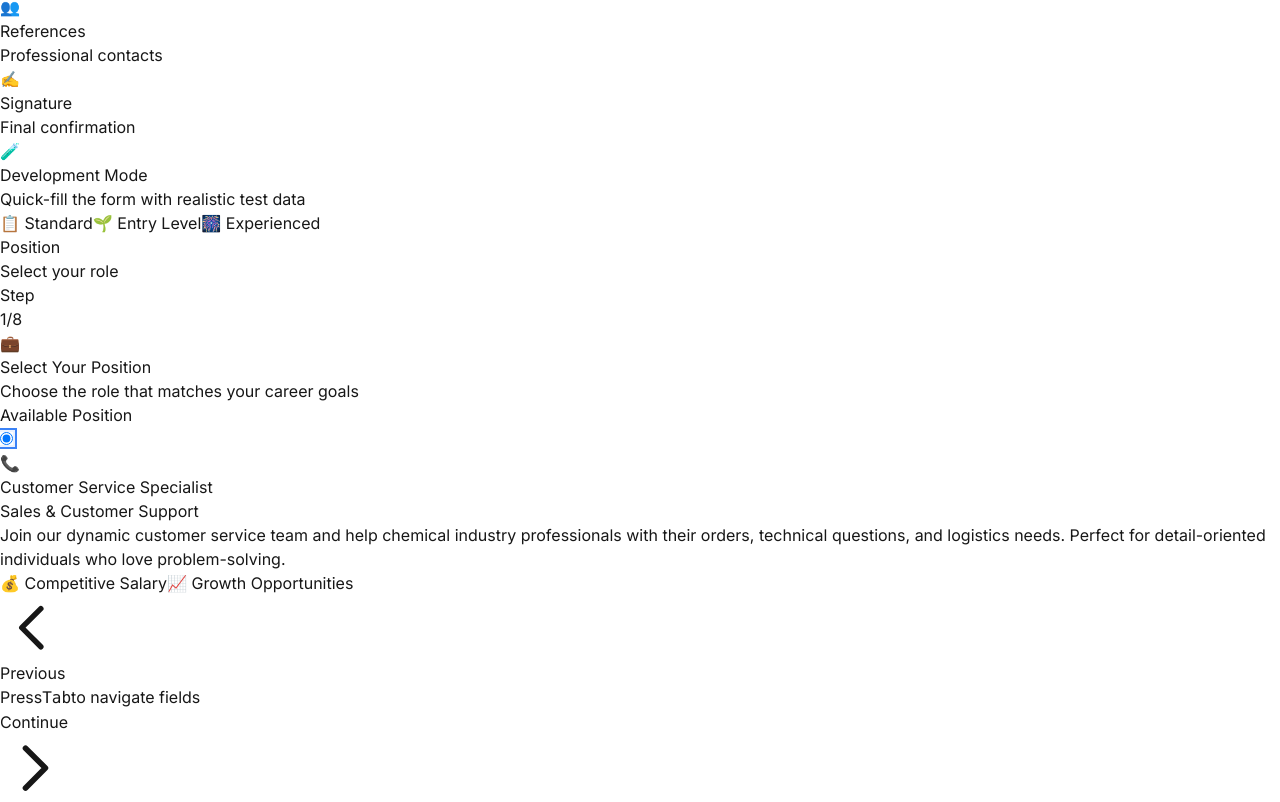
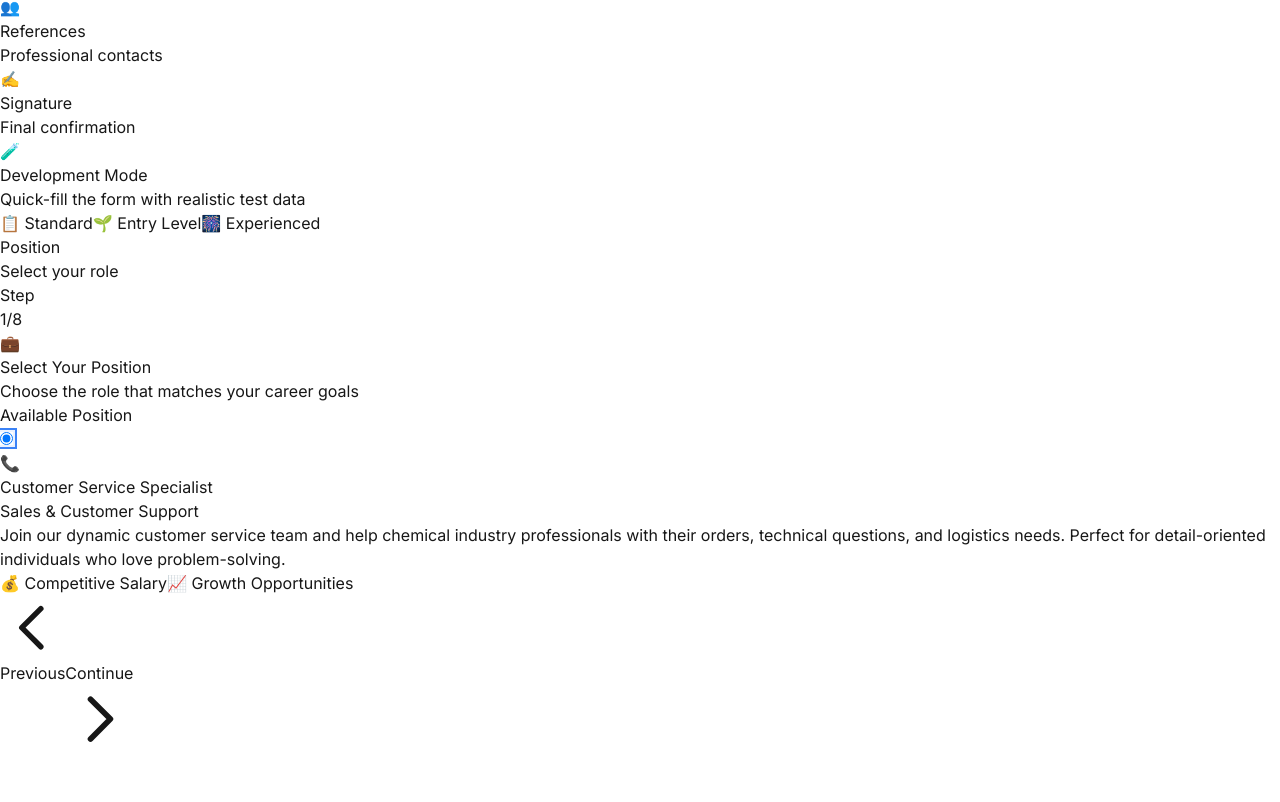
Before and after one commit to andretaki/Join-The-Alliance, a Next.js app: page /employee-application in a window 1280 px wide. Shown: the part 3656-4458 px from the top of the page. After the commit the page ends 4409 px from the top, so only its background shows below. Built offline with nearby package versions, Linux system fonts and the light colour scheme.

Commit message:
made cahnge

```diff
--- a/src/components/EmployeeApplicationForm.tsx
+++ b/src/components/EmployeeApplicationForm.tsx
@@ -2449,11 +2449,6 @@ export default function EmployeeApplicationForm() {
                     <span>Previous</span>
                   </button>
 
-                  <div className="flex items-center space-x-2 text-sm text-gray-500">
-                    <span>Press</span>
-                    <kbd className="px-2 py-1 bg-gray-100 border border-gray-300 rounded text-xs font-mono">Tab</kbd>
-                    <span>to navigate fields</span>
-                  </div>
 
                   {currentStep < STEPS.length - 1 ? (
                     <button
```
